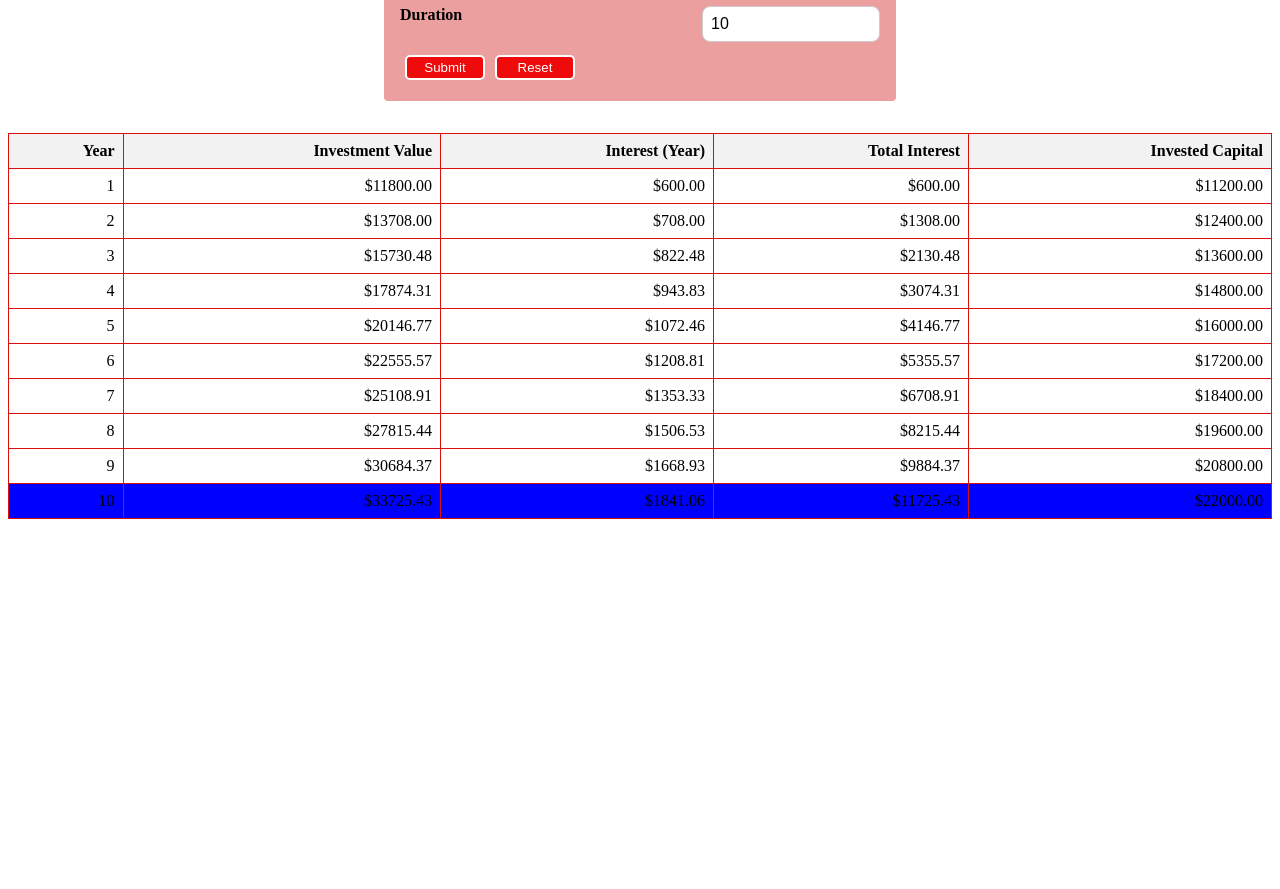
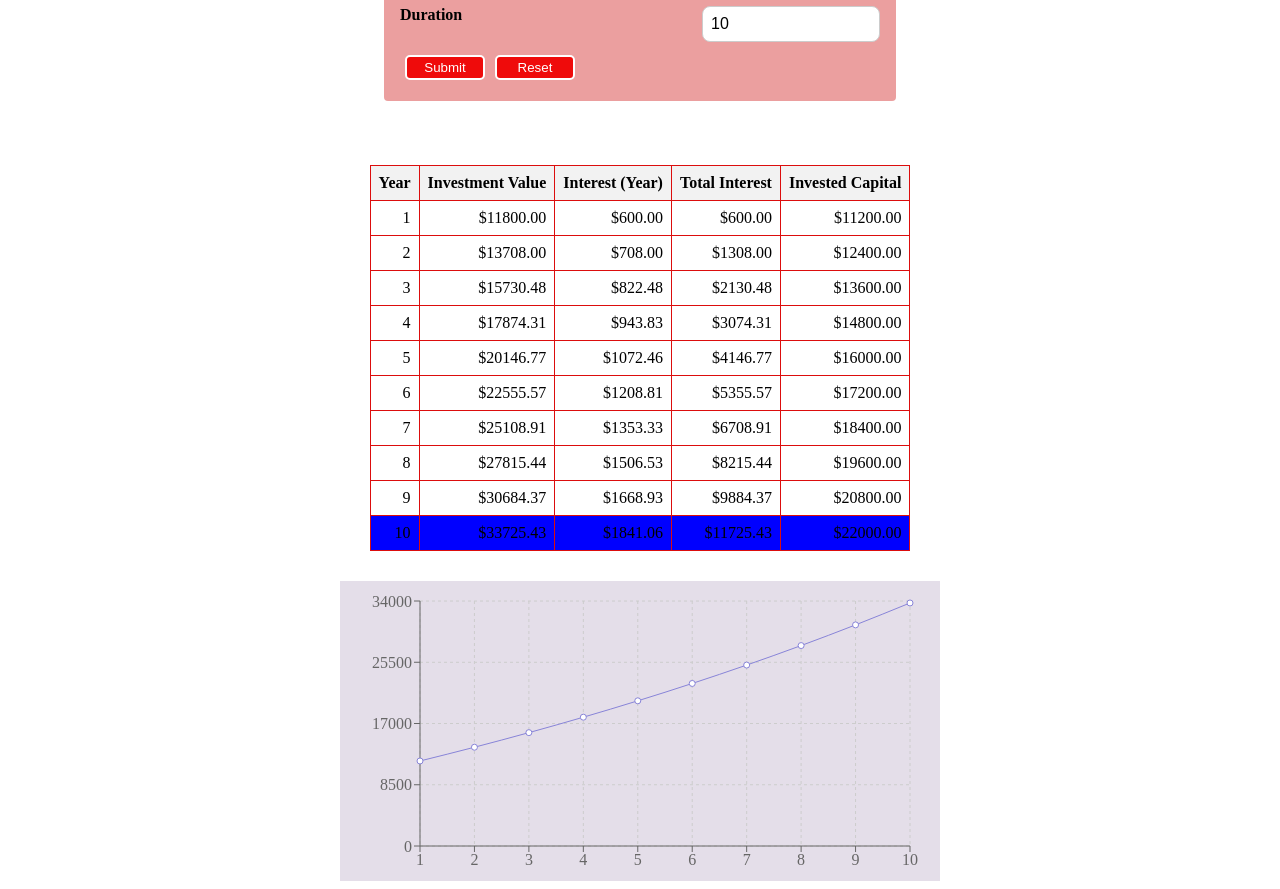
Before and after one commit to youweb3/investment-calc, a React (Vite) app: page / in a window 1280 px wide. Shown: the part 360-1249 px from the top of the page. Before the commit the page ends 887 px from the top, so only its background shows below. Built offline with nearby package versions, Linux system fonts and the light colour scheme.

Commit message:
Created_chart to represent
Created a chart to represent the growth of the investment over time visually.
Used the charts library.

```diff
--- a/package.json
+++ b/package.json
@@ -13,7 +13,8 @@
     "docx": "^9.2.0",
     "jspdf": "^3.0.0",
     "react": "^19.0.0",
-    "react-dom": "^19.0.0"
+    "react-dom": "^19.0.0",
+    "recharts": "^3.1.2"
   },
   "devDependencies": {
     "@eslint/js": "^9.21.0",
--- a/src/components/OutputData.jsx
+++ b/src/components/OutputData.jsx
@@ -1,7 +1,8 @@
 import React from 'react'
-import {calculateInvestmentResults} from '../util/investments';
+import { calculateInvestmentResults } from '../util/investments';
+import { LineChart, Line, XAxis, YAxis, Tooltip, CartesianGrid } from 'recharts';
 
-const OutputData = ({inputValue, currencySymbol}) => {
+const OutputData = ({ inputValue, currencySymbol }) => {
     const resultData = calculateInvestmentResults({
         initialInvestment: +inputValue.initialInvestment,
         annualInvestment: +inputValue.annualInvestment,
@@ -10,9 +11,10 @@ const OutputData = ({inputValue, currencySymbol}) => {
     });
 
     const maxInterest = Math.max(...resultData.map(data => data.interest));
-    console.log('LARGE NUMBER',maxInterest);
+    console.log('LARGE NUMBER', maxInterest);
 
     return (
+        <div className='output-container'>
             <table>
                 <thead>
                     <tr>
@@ -35,6 +37,22 @@ const OutputData = ({inputValue, currencySymbol}) => {
                     ))}
                 </tbody>
             </table>
+
+            <div className='chart'>
+                <LineChart
+                    width={600}
+                    height={300}
+                    data={resultData}
+                    margin={{ top: 20, right: 30, left: 20, bottom: 5 }}
+                >
+                    <CartesianGrid strokeDasharray="3 3" />
+                    <XAxis dataKey="year" />
+                    <YAxis formatter={(value) => `${currencySymbol()}${value}`}/>
+                    <Tooltip formatter={(value) => `${currencySymbol()}${value}`}/>
+                    <Line type="monotone" dataKey="investmentValue" stroke="#8884d8" />
+                </LineChart>
+            </div>
+        </div>
     );
 };
 
--- a/src/index.css
+++ b/src/index.css
@@ -85,7 +85,7 @@
 /* //////Table: OutputData component/// */
 
 table {
-  width: 100%;
+  /* width: 100%; */
   border-collapse: collapse;
   margin-top: 2rem;
 }
@@ -101,10 +101,20 @@ th {
   font-weight: bold;
 }
 
-/* 9 */
-
 .highlight {
   background-color: blue;
+}
+
+.output-container {
+  display: flex;
+  flex-direction: column;
+  align-items: center;
+  gap: 30px;
+
+}
+
+.chart{
+   background-color: rgb(228, 222, 233);
 }
 
 /* ////////media queries//////////// */
```
Also changed, not shown: 1 other file (tests, documents, lock files or other folders). Lines whose indentation alone changed are shown as unchanged.
